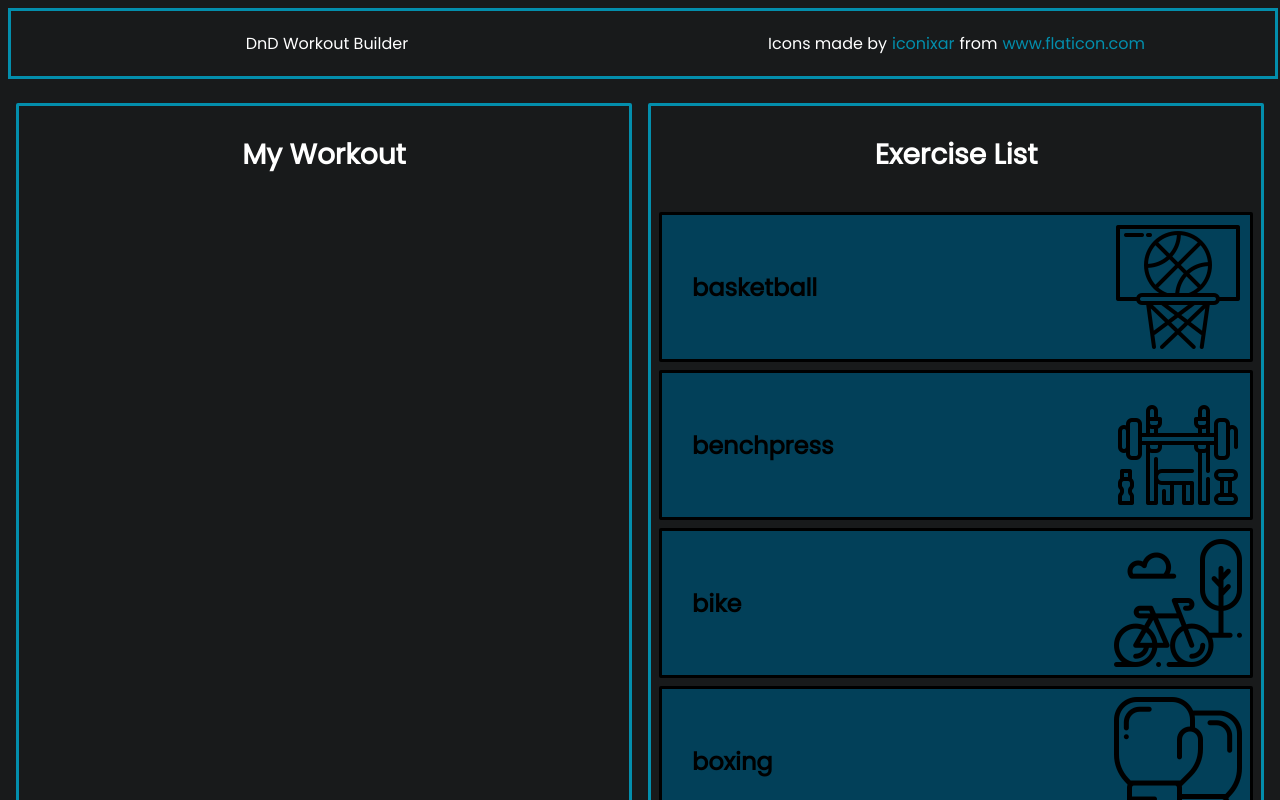
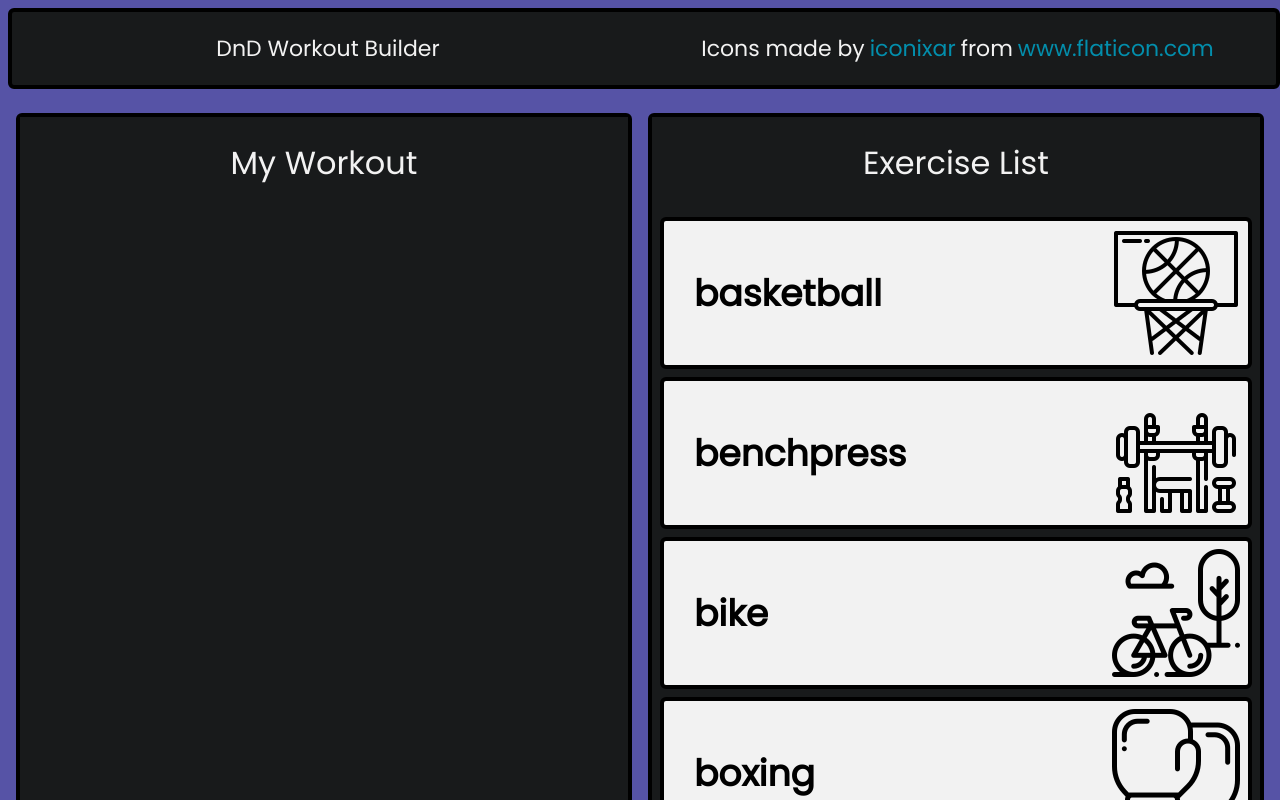
Before and after one commit to Natesumo/DnD-workout-builder, a React (Create React App) app: page / in a window 1280 px wide. Shown: the top 800 px of the page. Built offline with nearby package versions, Linux system fonts and the light colour scheme.

Commit message:
Updated colors to match theme
per user feedback

```diff
--- a/src/App.css
+++ b/src/App.css
@@ -1,4 +1,4 @@
 html {
-    background-color: #181A1B;
+    background-color: #5653A6;
     font-family: 'Poppins', sans-serif;
 }
--- a/src/App.js
+++ b/src/App.js
@@ -7,7 +7,7 @@ import Header from './components/Header';
 
 const Container = styled.div`
   display: flex;
-  @media only screen and (max-width: 768px) {
+  @media only screen and (max-width: 900px) {
   flex-direction: column;
   }
 `
--- a/src/components/Column.js
+++ b/src/components/Column.js
@@ -5,25 +5,28 @@ import Task from './task';
 
 const Container = styled.div`
     margin: 8px;
-    border: 3px solid #038EAC;
-    border-radius: 2px;
+    border: 4px solid black;
+    border-radius: 6px;
     width: 100%;
     margin-top: 24px;
 
     display: flex;
     flex-direction: column;
 `;
-const Title = styled.h3`
-    font-size: 28px;
+const Title = styled.div`
+    padding: 22px;
+    font-size: 32px;
+    color: #F2F2F2;
+    background-color: #181A1B;
     display: flex;
     justify-content: center;
-    color: white;
+
 `;
 const TaskList = styled.div`
     padding: 8px;
     flex-grow: 1;
     transition: background-color 0.8s ease;
-    background-color: ${props => (props.isDraggingOver ? '#024059' : '#181A1B')}
+    background-color: ${props => (props.isDraggingOver ? '#82BF45' : '#181A1B')}
 `;
 
 
--- a/src/components/Header.js
+++ b/src/components/Header.js
@@ -12,7 +12,7 @@ html {
 
   body {
     font-family: sans-serif;
-    color: 'white';
+    color: #024059;
     margin: 0;
   }
 
@@ -32,13 +32,14 @@ html {
   }
 
   li{
-      color: white;
-      font-size: 16px;
+      color: #F2F2F2;
+      font-size: 22px;
   }
 
   nav {
-    background-color: '#181A1B';
-    border: 3px solid #038EAC;
+    background-color: #181A1B;
+    border: 4px solid black;
+    border-radius: 6px;
   }
 
   a {
--- a/src/components/task.js
+++ b/src/components/task.js
@@ -8,12 +8,12 @@ const Container = styled.div`
     justify-content: space-between;
     align-items: center;
     background-color: #181A1B;
-    border: 3px solid black;
-    border-radius: 2px;
+    border: 4px solid black;
+    border-radius: 6px;
     padding: 8px;
     margin-bottom: 8px;
     transition: background-color 0.8s ease;
-    background-color: ${props => (props.isDragging ? '#0378A6' : '#024059')};
+    background-color: ${props => (props.isDragging ? '#5653A6' : '#F2F2F2')};
     @media only screen and (max-width: 600px) {
         img {
             display: none;
@@ -21,6 +21,7 @@ const Container = styled.div`
         justify-content: center;
     }
     h2 {
+        font-size: 36px;
         display: flex;
         justify-content: center;
         padding-left: 22px;
```
